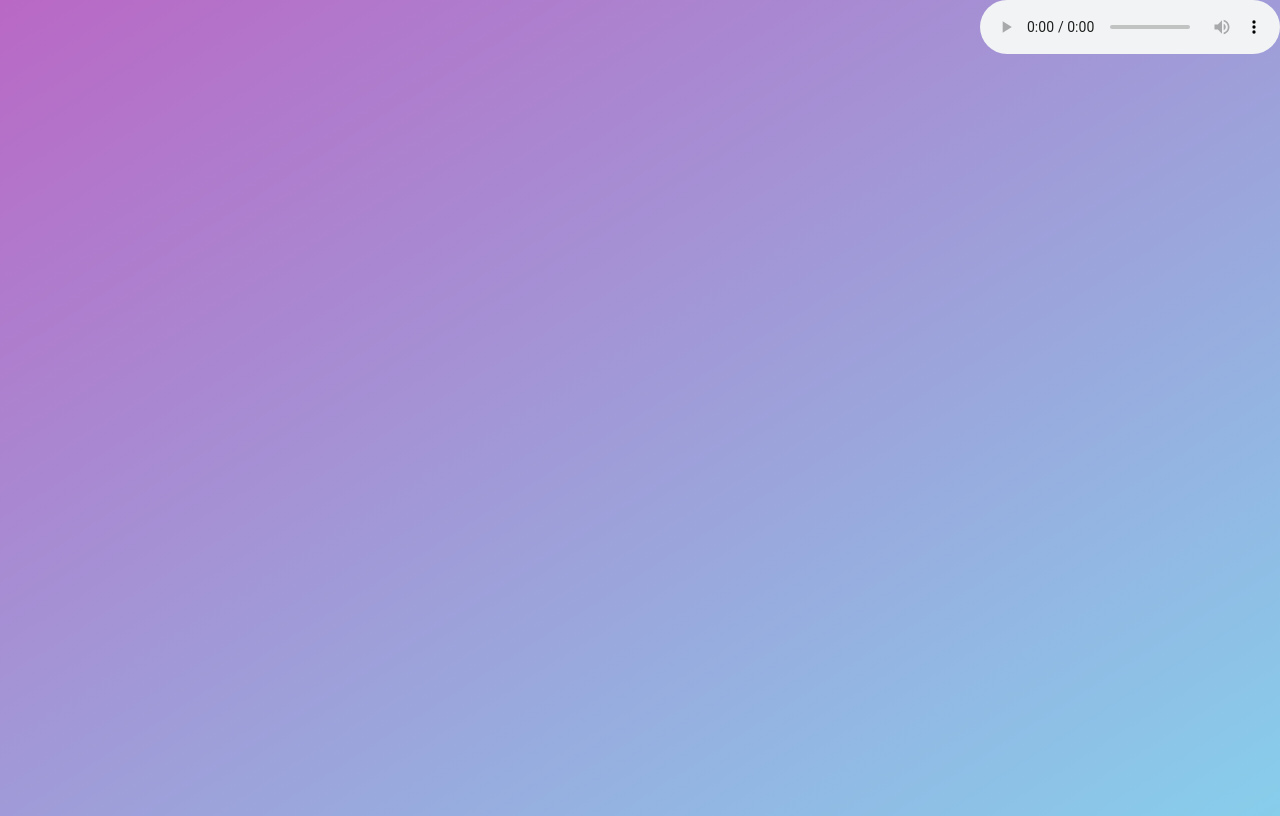
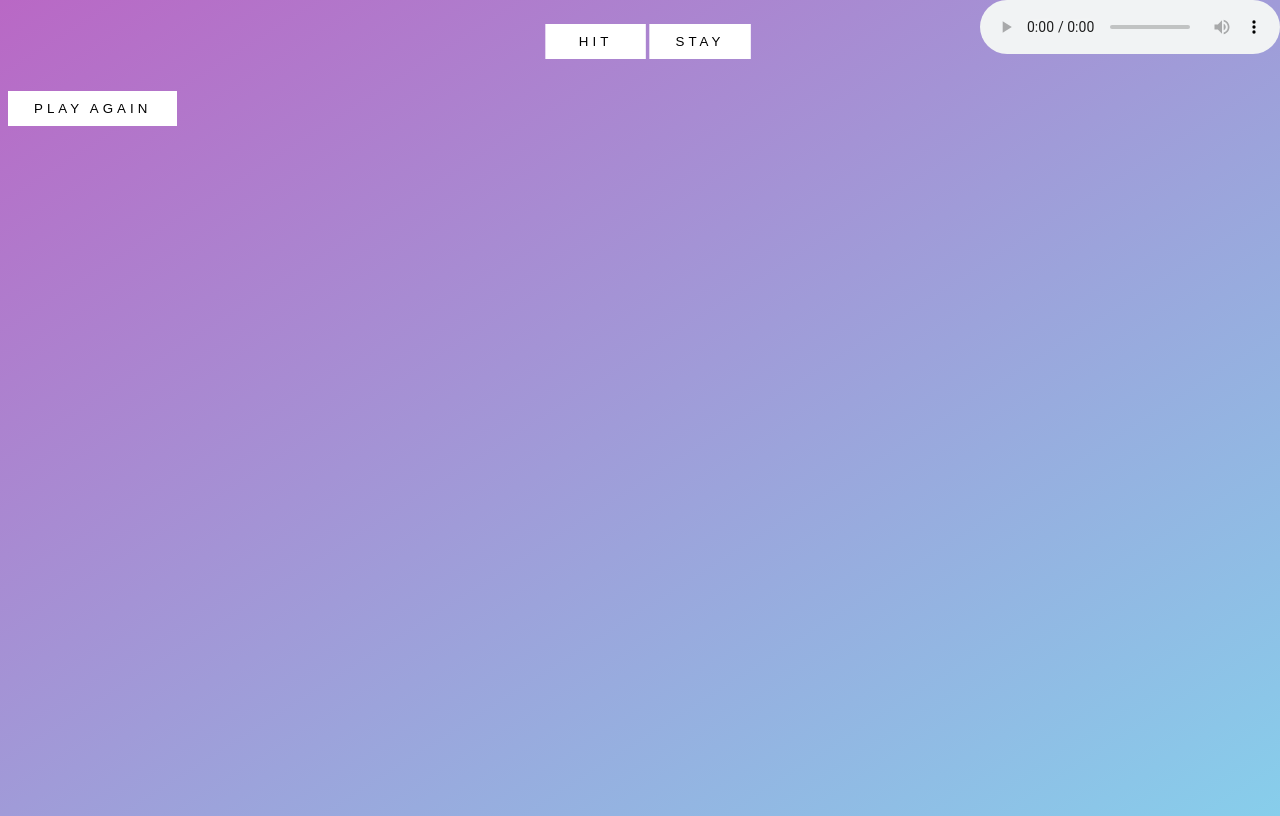
Before and after one commit to coltonsaywhatt/GA-Blackjack-Project, a plain HTML site: page index.html in a window 1280 px wide. Drawn offline with Linux system fonts and the light colour scheme.

Commit message:
added div table class with buttons & css style

```diff
--- a/css/style.css
+++ b/css/style.css
@@ -1,7 +1,39 @@
+* { box-sizing: border-box; }
+
 .audio {
     top: 0px;
     right: 0px;
     position: fixed;
+}
+
+.btn {
+	margin-bottom: 16px;
+	padding: 8px 24px;
+	min-width: 100px;
+	background-color: #fff;
+	border: 2px solid #fff;
+	border-radius: 0;
+	color: #000;
+	letter-spacing: 4px;
+	text-transform: uppercase;
+	white-space: nowrap;
+}
+
+.table {
+	position: relative;
+	display: inline-block;
+	margin: 16px auto;
+	margin-left: 50%;
+	text-align: center;
+	transform: translateX(-50%);
+	perspective: 100vw;
+}
+
+.table__dealer, .table__user {
+	position: relative;
+	margin-bottom: 16px;
+	padding: 24px;
+	border: 4px dashed #fff;
 }
 
 body {
--- a/index.html
+++ b/index.html
@@ -10,9 +10,20 @@
 </head>
 <body>
     <div class="blackjack">
-        <div class="audio">
-            <audio controls>
-                <source src="https://drive.google.com/uc?export=download&id=1PHtoSBmgiWKXz_Z2WJJDdrM0vfw2YaDU"  type="audio/mp3">
+            <div class='table'>
+                <div class='table_dealer'></div>
+                <div class='table_player'></div>
+                <button class='btn btn--hit'>Hit</button>
+                <button class='btn btn--stay'>Stay</button>
+            </div>
+            <div class='gameover'>
+                <div class='gameover__msg'>
+                    <button class='btn btn--reset'>Play Again</button>
+                </div>
+            </div>
+            <div class="audio">
+                <audio controls>
+                    <source src="https://drive.google.com/uc?export=download&id=1PHtoSBmgiWKXz_Z2WJJDdrM0vfw2YaDU"  type="audio/mp3">
             </audio>
         </div>
     </div>
```
Also changed, not shown: js/main.js (+18 -10 lines).
